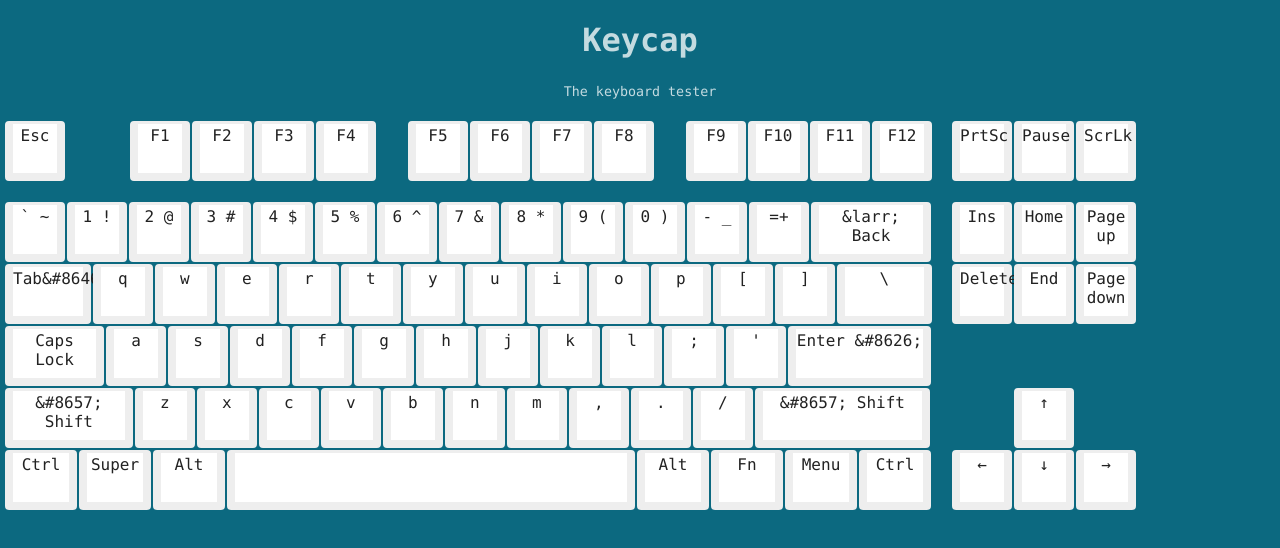
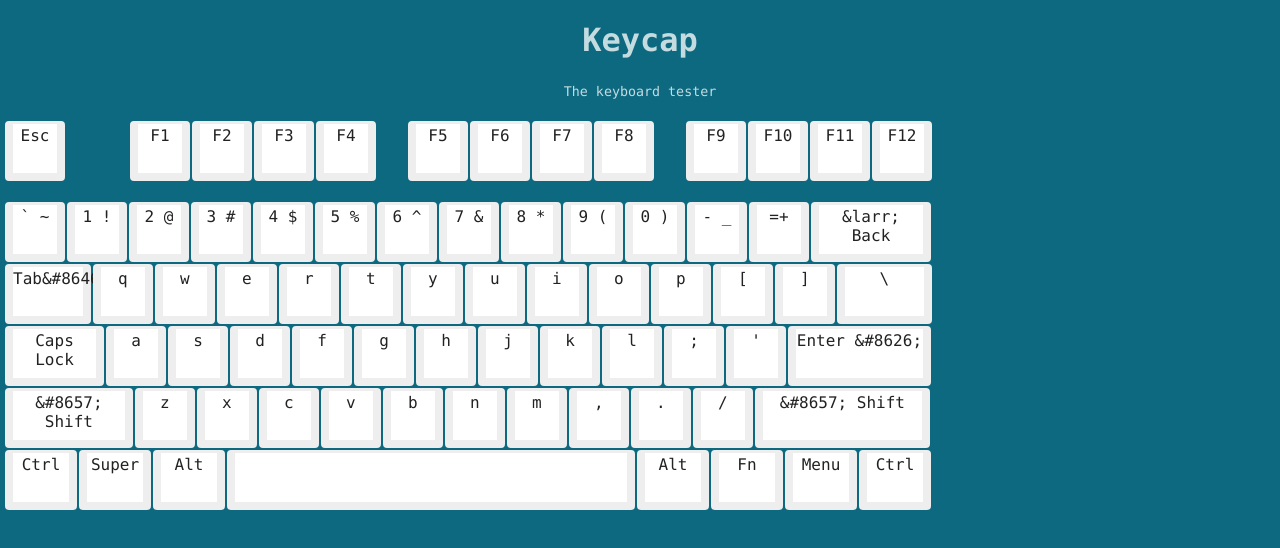
Before and after one commit to AlexAtHome/keycap, a React (Create React App) app: page / in a window 1280 px wide. Shown: the top 548 px of the page. Built offline with nearby package versions, Linux system fonts and the light colour scheme.

Commit message:
feat: 🎸 keys render now relies on ansi keyboard keys array
So now I can create keys metadata

```diff
--- a/package.json
+++ b/package.json
@@ -11,6 +11,7 @@
     "@types/react": "^17.0.0",
     "@types/react-dom": "^17.0.0",
     "@use-it/event-listener": "^0.1.6",
+    "clsx": "^1.1.1",
     "react": "^17.0.2",
     "react-dom": "^17.0.2",
     "react-scripts": "4.0.3",
--- /dev/null
+++ b/src/components/keyboard/key-row.tsx
@@ -0,0 +1,31 @@
+import React from "react";
+import clsx from "clsx";
+import { Key } from "../key/key";
+import { Row } from "./keys.interface";
+
+interface IKeyRowProps {
+	row: Row
+	isShiftPressed: boolean
+}
+
+export const KeyRow: React.FC<IKeyRowProps> = ({ row, isShiftPressed }) => {
+	const isDto = !Array.isArray(row);
+	const keys = isDto ? row.keys : row;
+	const alignClasses = {
+		'row_left': isDto && row.align === 'left',
+		'row_center': isDto && row.align === 'center',
+		'row_right': isDto && row.align === 'right',
+	}
+
+	return <div className={clsx(['row', alignClasses])} id={isDto ? row?.id : undefined}>
+		{keys.map((key, i) => (
+			<Key
+				id={key.code.toLowerCase()}
+				key={i}
+				label={isShiftPressed ? key.shiftLabel ?? key.label : key.label}
+				offsetRight={key.offsetRight}
+				widthRatio={key.widthRatio}
+			/>
+		))}
+	</div>
+}
--- a/src/components/keyboard/keyboard.tsx
+++ b/src/components/keyboard/keyboard.tsx
@@ -1,8 +1,8 @@
 import React from 'react'
 
-import { Key } from '../key/key'
+import { KeyRow } from './key-row'
 import './keyboard.css'
-import { ansiSet, funcRow } from './keys'
+import { ansiKeyboard } from './keys.metadata'
 
 interface IKeyboardState {
 	isShiftPressed: boolean
@@ -44,68 +44,17 @@ export class Keyboard extends React.Component<unknown, IKeyboardState> {
 		}
 	}
 
-	render() {
+	render(): JSX.Element {
 		return (
 			<div className='Keyboard'>
 				<div className='wrap'>
-					<section className='keyset' id='functional'>
-						<div className='row'>
-							{funcRow.map((key, i) => (
-								<Key
-									id={key.code.toLowerCase()}
-									key={i}
-									label={this.state.isShiftPressed ? key.shiftLabel ?? key.label : key.label}
-									offsetRight={key.offsetRight}
-									widthRatio={key.widthRatio}
-								/>
-							))}
-						</div>
-					</section>
-
-					<section className='keyset' id='letters'>
-						{ansiSet.map((row, key) => (
-							<div className='row' key={key}>
-								{row.map((key, i) => (
-									<Key
-										id={key.code}
-										key={i}
-										label={this.state.isShiftPressed ? key.shiftLabel ?? key.label : key.label}
-										offsetRight={key.offsetRight}
-										widthRatio={key.widthRatio}
-									/>
-								))}
-							</div>
-						))}
-					</section>
-
-					<section className='keyset' id='stuff1'>
-						<div className='row'>
-							<Key id='print_screen' label='PrtSc' />
-							<Key id='pause' label='Pause' />
-							<Key id='scroll_lock' label='ScrLk' />
-						</div>
-					</section>
-					<section className='keyset' id='stuff2'>
-						<div className='row'>
-							<Key id='insert' label='Ins' />
-							<Key id='home' label='Home' />
-							<Key id='page_up' label='Page up' />
-						</div>
-						<div className='row'>
-							<Key id='delete' label='Delete' />
-							<Key id='end' label='End' />
-							<Key id='page down' label='Page down' />
-						</div>
-						<div className='row' />
-						<div className='row row_center'>
-							<Key id='arrow_up' label='&uarr;' />
-						</div>
-						<div className='row'>
-							<Key id='arrow_left' label='&larr;' />
-							<Key id='arrow_down' label='&darr;' />
-							<Key id='arrow_right' label='&rarr;' />
-						</div>
-					</section>
+					{ansiKeyboard.map((section, i) =>
+						<section className='keyset' key={i} id={section.id} style={{ marginBottom: section.marginBottom }}>
+							{section.rows.map((row, j) =>
+								<KeyRow row={row} key={j} isShiftPressed={this.state.isShiftPressed} />
+							)}
+						</section>
+					)}
 				</div>
 			</div>
 		)
--- /dev/null
+++ b/src/components/keyboard/keys.interface.ts
@@ -0,0 +1,29 @@
+export interface IKey {
+	code: string
+	label: string
+	shiftLabel?: string
+	widthRatio?: number
+	offsetRight?: number
+}
+
+export interface IRowDTO {
+	id?: string
+	/** Default is `left` */
+	align?: 'left' | 'center' | 'right'
+	/** Set as empty string to create an empty space */
+	keys: IKey[];
+}
+
+export type Row = IKey[] | IRowDTO;
+
+export interface ISection {
+	id: 'functional' | 'letters' | 'control1' | 'control2' | 'numpad';
+	marginBottom?: number;
+	rows: Row[];
+}
+
+export const convertStringToKeys = (letters: string): IKey[] => letters.split('').map(char => ({
+	code: `Key${char}`,
+	label: char.toLowerCase(),
+	shiftLabel: char
+} as IKey))
--- a/src/components/keyboard/keys.ts
+++ b/src/components/keyboard/keys.metadata.ts
@@ -1,16 +1,4 @@
-export interface IKey {
-	code: string
-	label: string
-	shiftLabel?: string
-	widthRatio?: number
-	offsetRight?: number
-}
-
-const convertStringToKeys = (letters: string): IKey[] => letters.split('').map(char => ({
-	code: `Key${char}`,
-	label: char.toLowerCase(),
-	shiftLabel: char
-} as IKey))
+import { convertStringToKeys, IKey, ISection } from "./keys.interface"
 
 export const funcRow: IKey[] = [
 	{
@@ -22,7 +10,7 @@ export const funcRow: IKey[] = [
 		code: `F${index + 1}`,
 		label: `F${index + 1}`,
 		offsetRight: [3,7].includes(index) ? .5 : 0,
-	}))
+	} as IKey))
 ]
 
 export const numbers: IKey[] = [
@@ -206,10 +194,23 @@ export const spaceRow: IKey[] = [
 	},
 ]
 
-export const ansiSet: IKey[][] = [
-	numbers,
-	topLetters,
-	middleLetters,
-	bottomLetters,
-	spaceRow
+export const ansiKeyboard: ISection[] = [
+	{
+		id: 'functional',
+		rows: [
+			{
+				keys: funcRow,
+			}
+		]
+	},
+	{
+		id: 'letters',
+		rows: [
+			numbers,
+			topLetters,
+			middleLetters,
+			bottomLetters,
+			spaceRow
+		]
+	}
 ]
```
Also changed, not shown: 1 other file (tests, documents, lock files or other folders).
